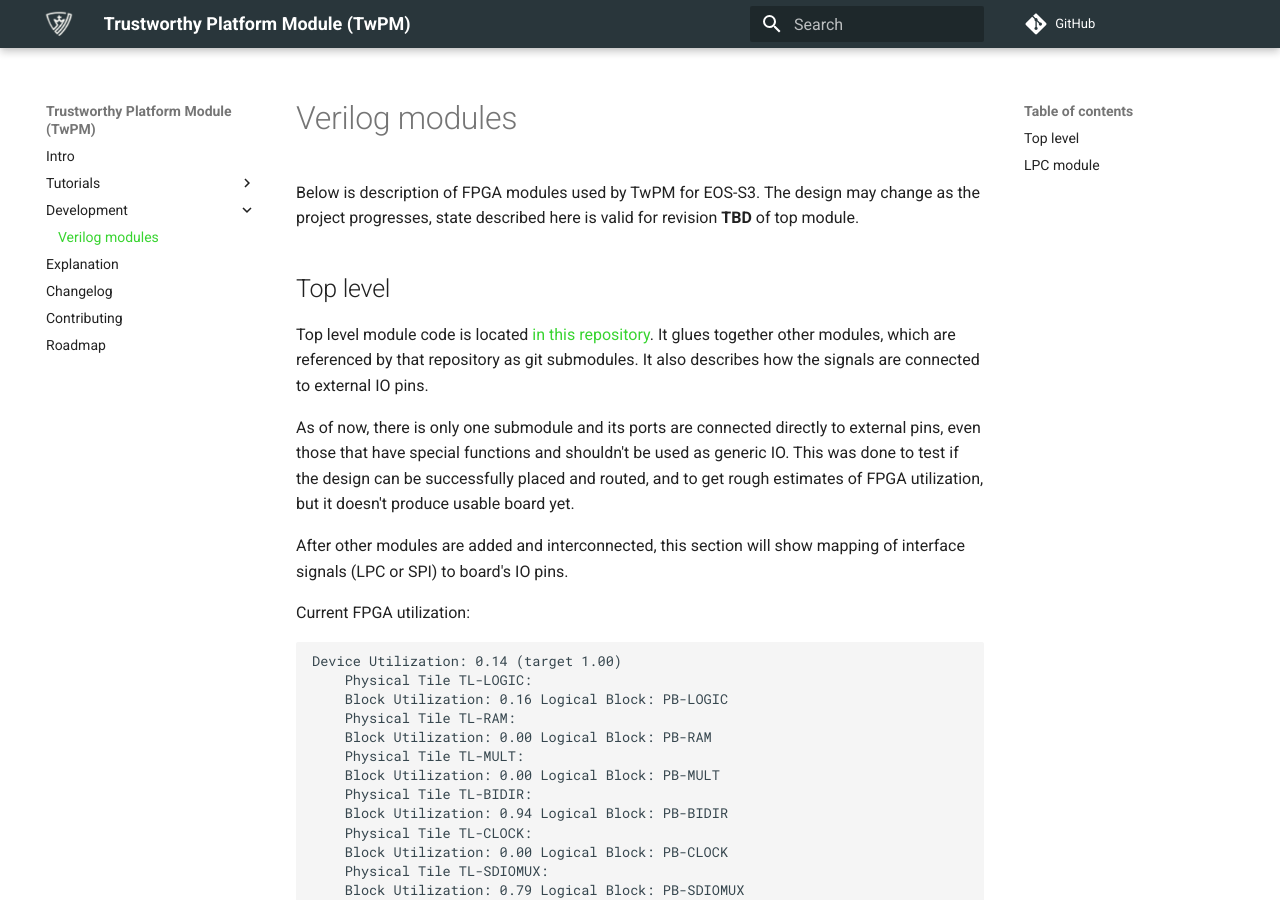
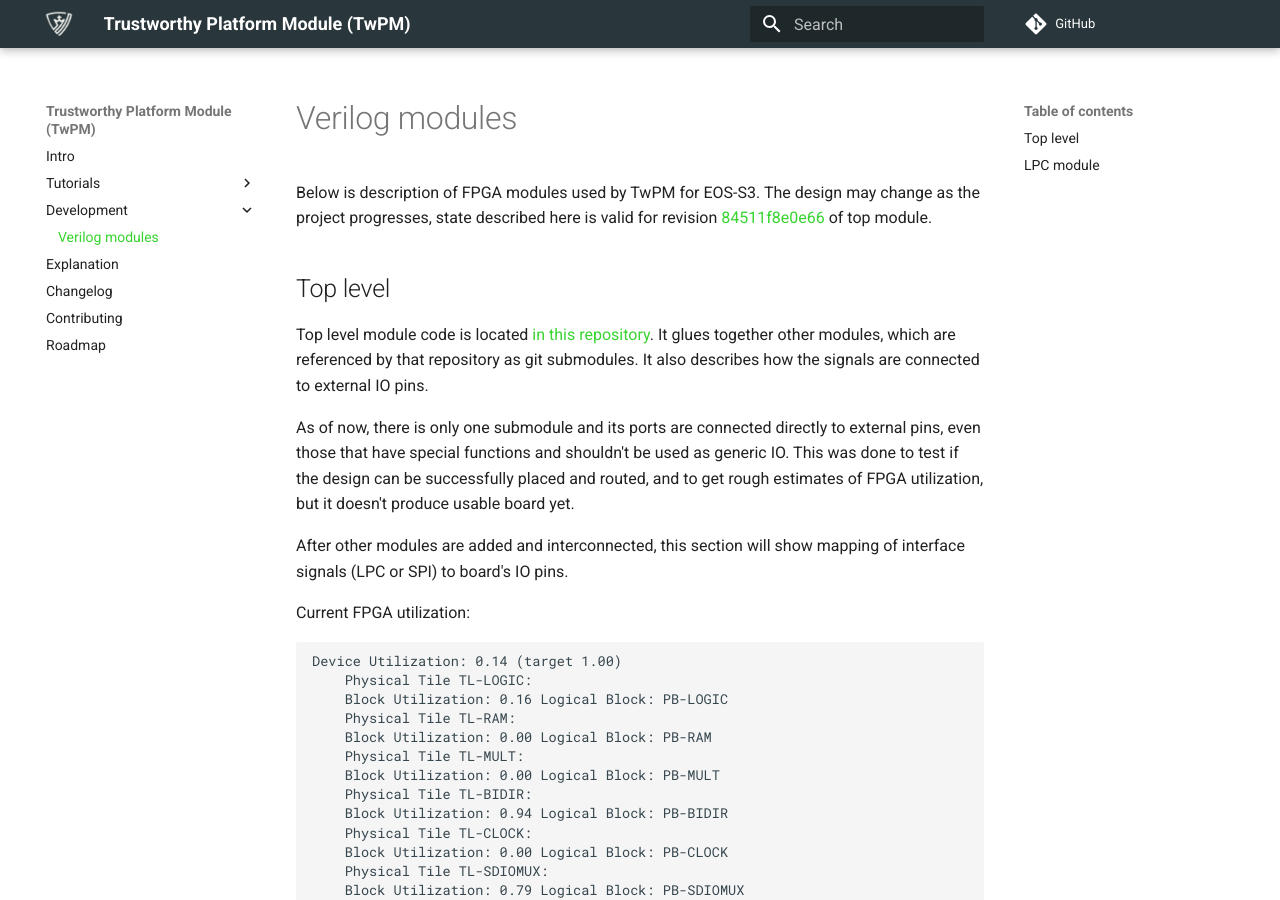
Before and after one commit to Dasharo/twpm-docs, an MkDocs documentation site: the page built from docs/development/verilog_modules.md, in a window 1280 px wide and 900 px high. Built offline with MkDocs 1.6.1 and Material for MkDocs 9.7.7, drawn with Linux system fonts in a browser that asks for light colours; comment, search, counter and statistics services are not loaded.

Commit message:
development/verilog_modules.md: specify toplevel module revision
Signed-off-by: Krystian Hebel <krystian.hebel@3mdeb.com>

```diff
--- a/docs/development/verilog_modules.md
+++ b/docs/development/verilog_modules.md
@@ -2,7 +2,8 @@
 
 Below is description of FPGA modules used by TwPM for EOS-S3. The design may
 change as the project progresses, state described here is valid for revision
-**TBD** of top module.
+[84511f8e0e66](https://github.com/Dasharo/TwPM_toplevel/tree/84511f8e0e6659eb1efbf77b91cb033ed20a1bb8)
+of top module.
 
 ## Top level
 
```
